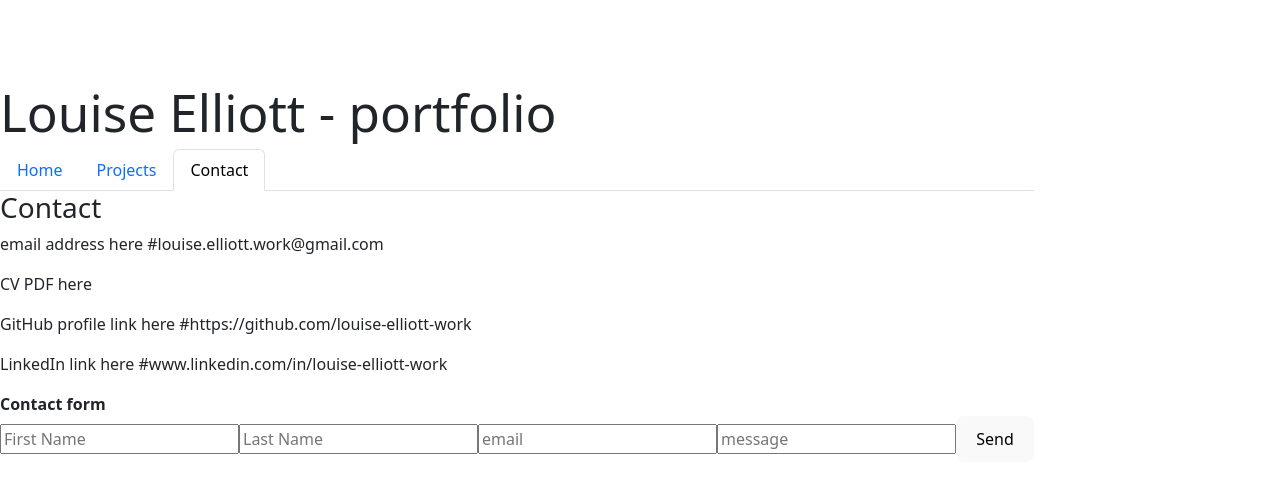
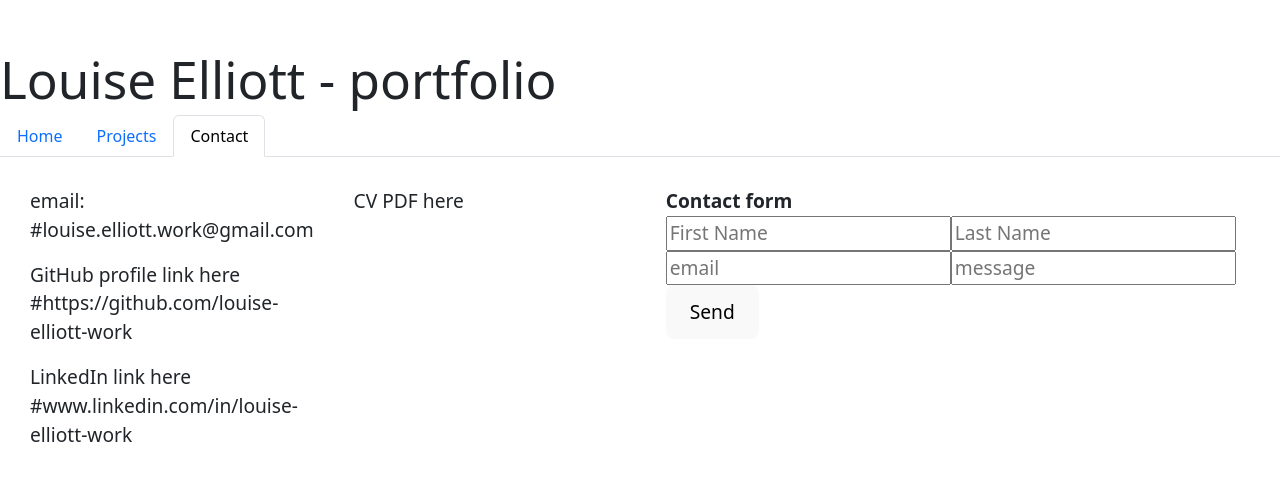
Before and after one commit to louise-elliott-work/react-portfolio, a React (Vite) app: page /contact in a window 1280 px wide. Shown: the part 127-620 px from the top of the page. Built offline with nearby package versions, Linux system fonts and the light colour scheme; the HTML template or start-up script is replaced by a standard one.

Commit message:
basic layout set for contact page

```diff
--- /dev/null
+++ b/src/pages/Contact.css
@@ -0,0 +1,24 @@
+.contact-section {
+    display: grid;
+    justify-content: center;
+    grid-template-columns: 1fr 1fr 1fr 1fr;
+    padding: 10px;
+}
+
+.contact-links {
+    padding: 20px;
+    font-size: 1.2rem;
+    grid-column: 1/2;
+}
+
+.linked-documents {
+    padding: 20px;
+    font-size: 1.2rem;
+    grid-column: 2/3;
+}
+
+.contact-form {
+    padding: 20px;
+    font-size: 1.2rem;
+    grid-column: 3/5;
+}
--- a/src/pages/Contact.jsx
+++ b/src/pages/Contact.jsx
@@ -3,17 +3,18 @@
 
 import React from "react";
 import ContactForm from "./ContactForm";
-// import "../public/style.css";
+import './Contact.css';
 
 function Contact() {
     return (
-        <div>
-            <h3>Contact</h3>
-            <p>email address here #louise.elliott.work@gmail.com</p>
-            <p>CV PDF here</p>
-            <p>GitHub profile link here #https://github.com/louise-elliott-work</p>
-            <p>LinkedIn link here #www.linkedin.com/in/louise-elliott-work</p>
-            <ContactForm />
+        <div className="contact-section">
+            <section className="contact-links">
+                <p>email: #louise.elliott.work@gmail.com</p>
+                <p>GitHub profile link here #https://github.com/louise-elliott-work</p>
+                <p>LinkedIn link here #www.linkedin.com/in/louise-elliott-work</p>
+            </section>
+            <section className="linked-documents">CV PDF here</section>
+            <section className="contact-form"><ContactForm /></section>
         </div>
     )
 }
--- a/src/pages/Home.css
+++ b/src/pages/Home.css
@@ -11,7 +11,6 @@
     font-size: 1.8rem;
     grid-row: 1/2;
     grid-column: 1/4;
-
 }
 
 .skills-container {
```
